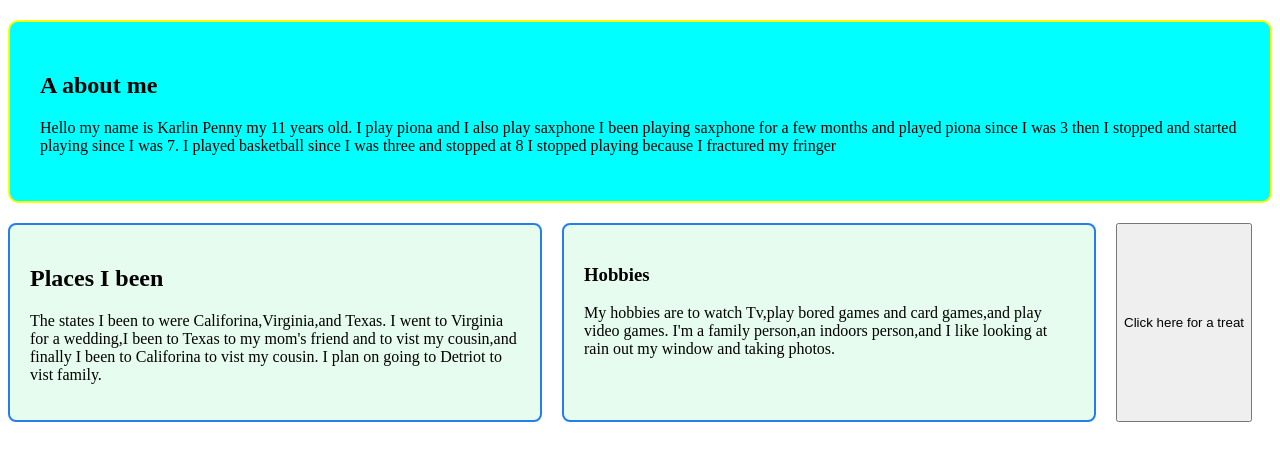
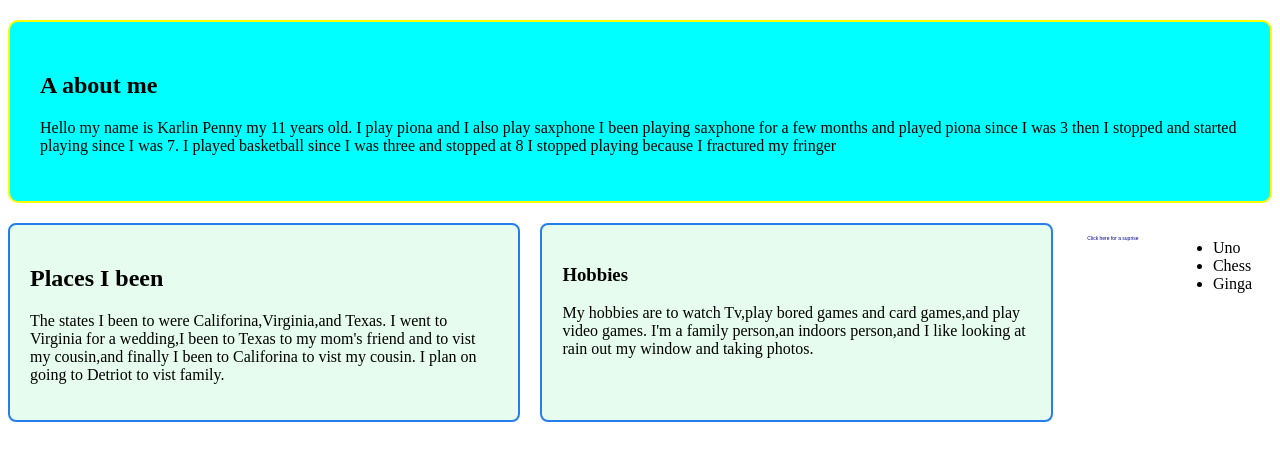
Before and after one commit to 0126kwayne-lang/personal-project, a plain HTML site: page index.html in a window 1280 px wide. Drawn offline with Linux system fonts and the light colour scheme.

Commit message:
added button color

```diff
--- a/Style.css
+++ b/Style.css
@@ -22,3 +22,14 @@
     border-radius: 8px;
     flex: 1 1 180px;
 }
+button{
+    background-color: white;
+    padding: 10px;
+    border: 2px solid white;
+    border-radius: 4px;
+    height: 30px;
+    width: 80px;
+    color: darkblue;
+    font-size: 5px;
+    cursor: pointer;
+}
--- a/index.html
+++ b/index.html
@@ -29,7 +29,13 @@
                    I'm a family person,an indoors person,and I like looking at rain out my window and taking photos. </p>
                             </div>
                         <body>
-    <button type="button" onclick="window.location.href='https:43'">Click here for a treat</button>
+    <button type="button" onclick="window.location.href='https:43'">Click here for a suprise
+    </button>
+    <ul>
+  <li>Uno</li>
+  <li>Chess</li>
+  <li>Ginga</li>
+</ul>
 </body>
 </p>
             </div>
```
